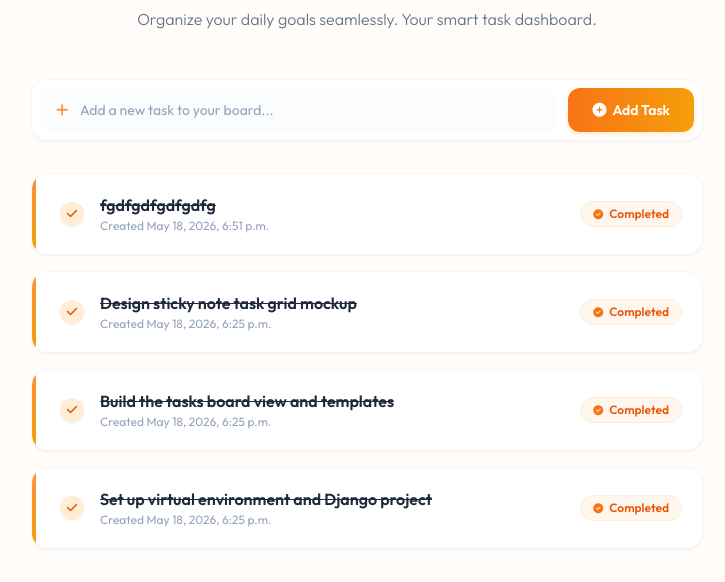
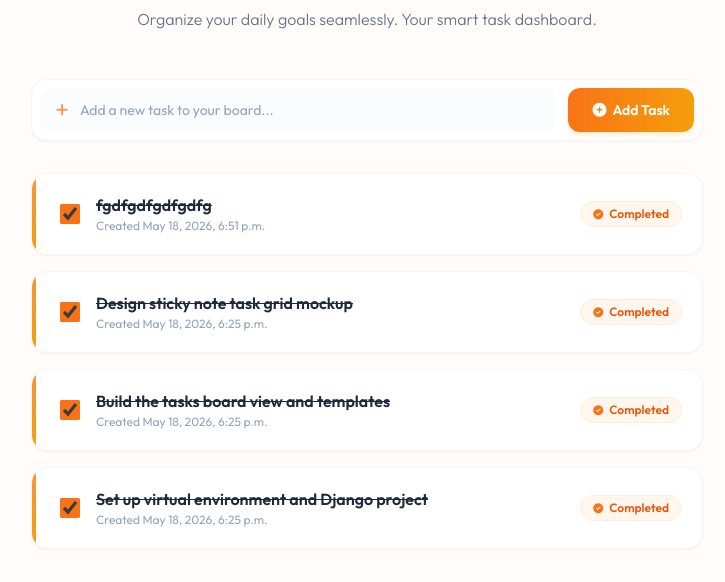
Before and after one commit to desphixs/taskflow-smart-todo-list-django, a Django app: page / in a window 1280 px wide. Shown: the part 177-759 px from the top of the page, without its empty margins (273-998 px from the left). Run offline with Django 5.2, Linux system fonts and the light colour scheme; data comes from the database, SQL or seed files in the repository; both versions use the stored data as it was after the commit; some libraries are stand-ins or nearby versions.

Commit message:
allow users to toggle task status

```diff
--- a/tasks/templates/tasks/index.html
+++ b/tasks/templates/tasks/index.html
@@ -74,19 +74,14 @@
                 </div>
 
                 <div class="flex items-center space-x-4 pl-2">
-                    <!-- Font Awesome status checkbox circle -->
-                    {% if task.is_completed %}
-                    <div
-                        class="w-6 h-6 bg-orange-100 text-orange-600 rounded-full flex items-center justify-center text-xs shadow-sm">
-                        <!-- Font Awesome solid check checkmark -->
-                        <i class="fa-solid fa-check"></i>
-                    </div>
-                    {% else %}
-                    <div
-                        class="w-6 h-6 border-2 border-orange-200 text-orange-600 rounded-full flex items-center justify-center text-xs">
-                        <!-- Left blank for unchecked pending items -->
-                    </div>
-                    {% endif %}
+                    <!-- Task status toggler checkbox form -->
+                    <form method="POST" action="{% url 'tasks:toggle_task' task.id %}" class="flex items-center">
+                        {% csrf_token %}
+                        <!-- Standard checkbox that submits the parent form instantly when clicked -->
+                        <input type="checkbox" {% if task.is_completed %}checked{% endif %}
+                            onchange="this.form.submit()"
+                            class="w-5 h-5 text-orange-500 border-slate-300 rounded-md focus:ring-orange-400 cursor-pointer accent-orange-500 hover:scale-110 transition-transform duration-200">
+                    </form>
                     <div>
                         <h3
                             class="font-semibold text-slate-800 leading-snug {% if task.is_completed %}line-through text-slate-400{% else %}group-hover:text-orange-600 transition-colors duration-200{% endif %}">
--- a/tasks/urls.py
+++ b/tasks/urls.py
@@ -28,4 +28,8 @@ urlpatterns = [
     # When our HTML index page submits form details via POST, it sends the parameters to /create/!
     # The view processes the details and redirects the user right back to the homepage list.
     path('create/', views.create_task, name='create_task'),
+
+    # This dynamic route handles toggling completion states back and forth.
+    # When a user clicks our form checkbox, it triggers a POST call to /<id>/toggle/, flipping state!
+    path('<int:pk>/toggle/', views.toggle_task, name='toggle_task'),
 ]
--- a/tasks/views.py
+++ b/tasks/views.py
@@ -81,3 +81,27 @@ def create_task(request):
     # Once the task is saved (or if the request is not a POST), we call the redirect function.
     # This guides the visitor back to our main home dashboard list view route, updating the board in real-time!
     return redirect('tasks:task_list')
+
+
+# Our toggle_task view handles changing a task's completion status back and forth.
+# Think of this view like a standard on/off light switch: when you trigger it,
+# it flips the status of our 'is_completed' database field from True to False (or vice versa),
+# saves the updated state inside SQLite, and chauffeur-redirects you right back to our list!
+def toggle_task(request, pk):
+    # We retrieve the specific task by primary key, or show a clean 404 page if missing.
+    # Think of this like having our smart document archivist retrieve task folder 5!
+    task = get_object_or_404(Task, pk=pk)
+
+    # We only flip the switch if the request is a POST request (submitted securely).
+    # Think of this like a secure electronic switch box that only opens for direct secure submissions!
+    if request.method == 'POST':
+        # We invert the boolean completion state (if it was True, it becomes False; if it was False, it becomes True!)
+        # Think of this like flipping a toggle light switch on your bedroom wall!
+        task.is_completed = not task.is_completed
+
+        # We call save() to persist this state change directly inside our database table.
+        # This saves the folder's new configuration securely inside the SQLite drawer!
+        task.save()
+
+    # We redirect the guest back to our home dashboard list view refreshed!
+    return redirect('tasks:task_list')
```
Also changed, not shown: db.sqlite3.
